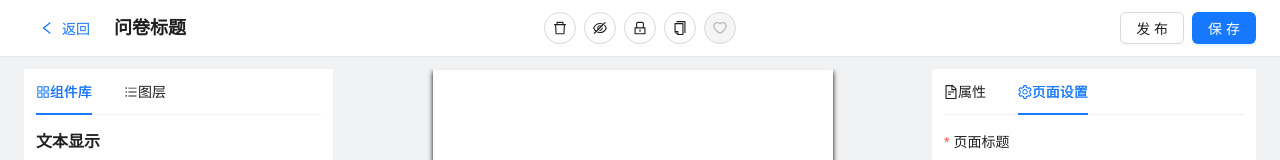
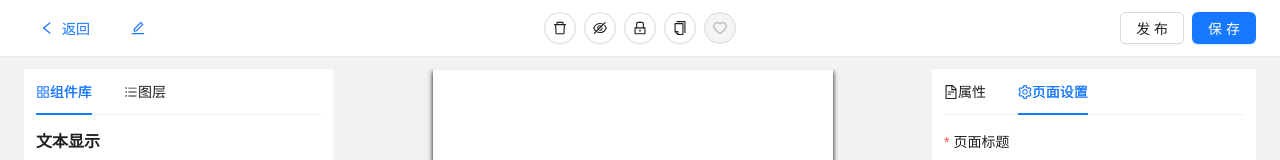
Before and after one commit to wuhuiluo666/questionnaire-FE, a React (Create React App) app: page /question/edit/1 in a window 1280 px wide. Shown: the top 160 px of the page. Built offline with nearby package versions, Linux system fonts and the light colour scheme; no server answers.

Commit message:
Add HeaderTitleComponent

```diff
--- a/src/pages/question/editHeader/index.tsx
+++ b/src/pages/question/editHeader/index.tsx
@@ -1,19 +1,39 @@
-import { LeftOutlined } from '@ant-design/icons'
-import { Button, Space, Typography } from 'antd'
-import React from 'react'
+import { EditOutlined, LeftOutlined } from '@ant-design/icons'
+import { Button, Input, Space, Typography, InputRef } from 'antd'
+import React, { useState, ChangeEvent, useRef } from 'react'
 import { useNavigate } from 'react-router-dom'
+import { useGetPageInfo } from '../../../hooks/useGetPageInfo'
 import { EditToolBar } from '../editToolbar'
 import styles from './index.module.scss'
 
+const { Title } = Typography
+
+const TitleEle = () => {
+    const { title } = useGetPageInfo()
+    const inputRef = useRef<InputRef>(null)
+    const [isEdit, setIsEdit] = useState(false)
+    // 改变isEdit,并且聚焦Input
+    const clickIcon = async () => {
+        await setIsEdit(true)
+        inputRef.current && inputRef.current.focus()
+    }
+    if (isEdit) {
+        return <Input ref={inputRef} value={title} onBlur={() => setIsEdit(false)} onPressEnter={() => setIsEdit(false)} />
+    }
+    return <Space>
+        <Title style={{ marginBottom: 0, fontSize: '18px', lineHeight: 1, marginTop: 0 }} level={5}>{title}</Title>
+        <Button onClick={clickIcon} type={"link"} icon={<EditOutlined />}></Button>
+    </Space>
+}
 
 export const EditHeader = () => {
     const nav = useNavigate()
     return <div className={styles['header-wrapper']}>
         <div className={styles.header}>
             <div className={styles.left}>
-                <Space onClick={() => nav(-1)}>
-                    <Button type={'link'} icon={<LeftOutlined />}>返回</Button>
-                    <Typography.Title style={{ marginBottom: 0, fontSize: '18px', lineHeight: 1, marginTop: 0 }}>问卷标题</Typography.Title>
+                <Space>
+                    <Button onClick={() => nav(-1)} type={'link'} icon={<LeftOutlined />}>返回</Button>
+                    <TitleEle />
                 </Space>
             </div>
             <div className={styles.main}>
```
